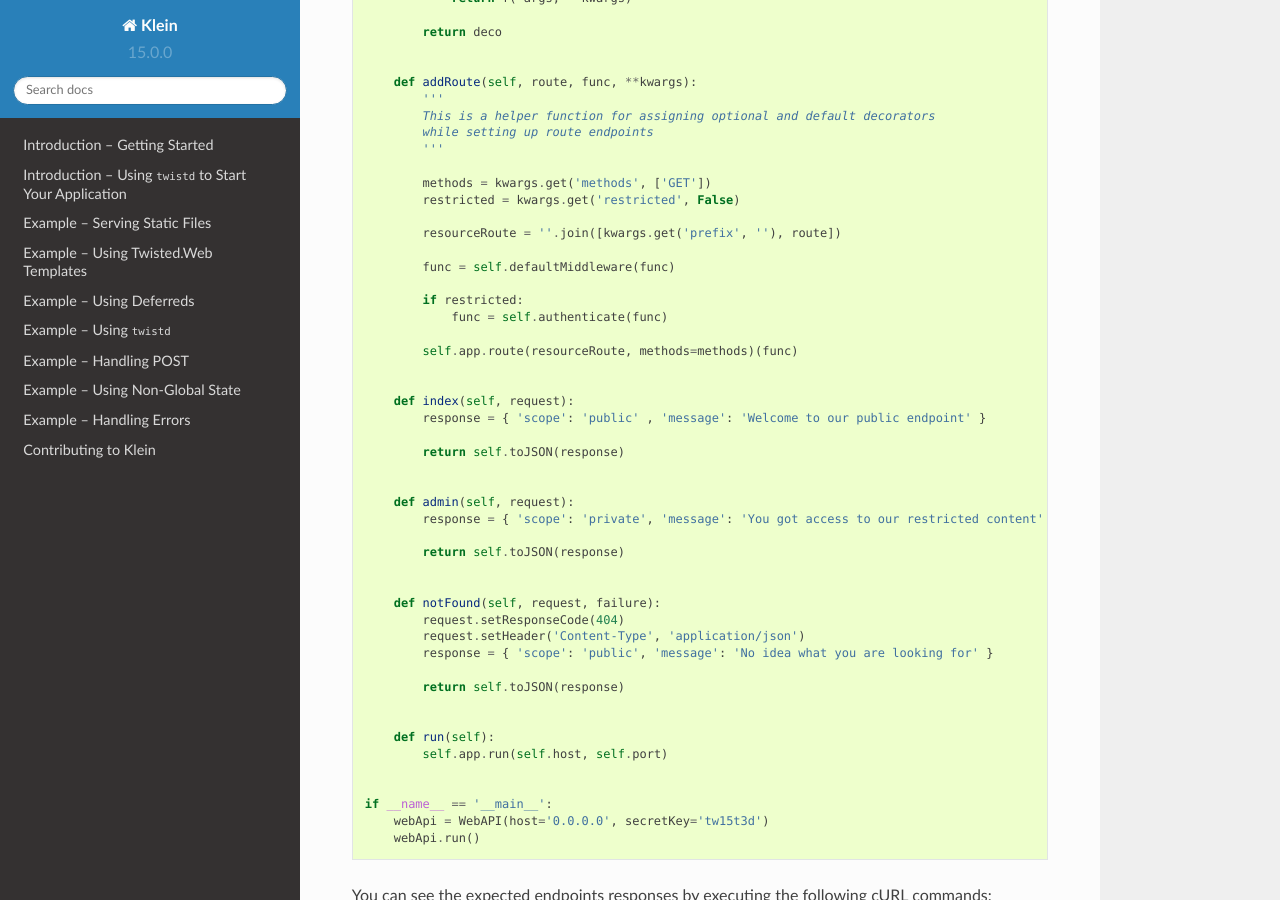
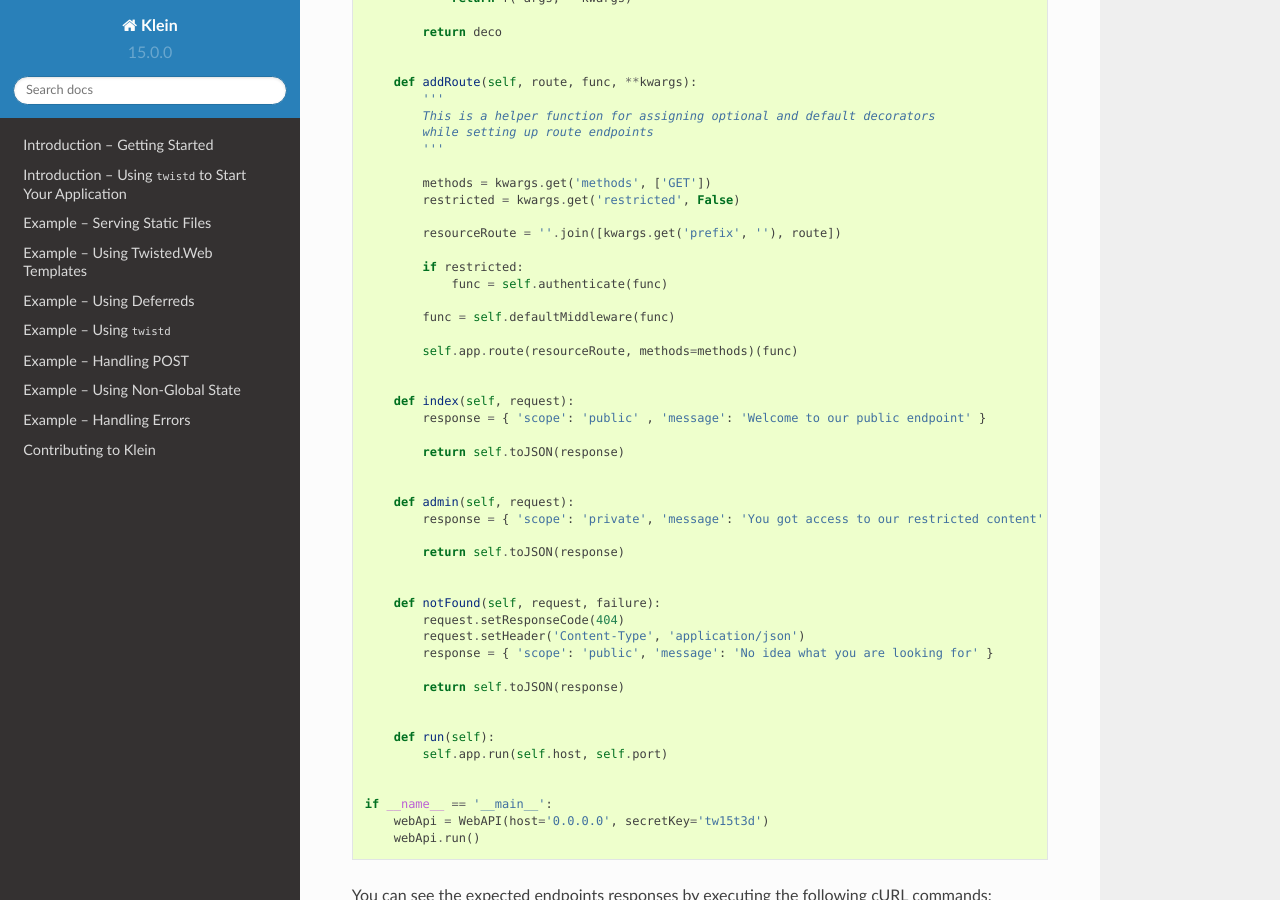
Before and after one commit to twisted/klein, a Sphinx documentation site: the page built from docs/examples/usingdecorators.rst, in a window 1280 px wide and 900 px high, scrolled down 1483 px. Built offline with Sphinx 7.4.7 and the Read the Docs theme 2.0.0, drawn with Linux system fonts in a browser that asks for light colours.

Commit message:
fixed: order on decorators matters

```diff
--- a/docs/examples/usingdecorators.rst
+++ b/docs/examples/usingdecorators.rst
@@ -91,10 +91,10 @@ with a previous defined key.
 
             resourceRoute = ''.join([kwargs.get('prefix', ''), route])
 
-            func = self.defaultMiddleware(func)
-
             if restricted:
                 func = self.authenticate(func)
+
+            func = self.defaultMiddleware(func)
 
             self.app.route(resourceRoute, methods=methods)(func)
 
```
